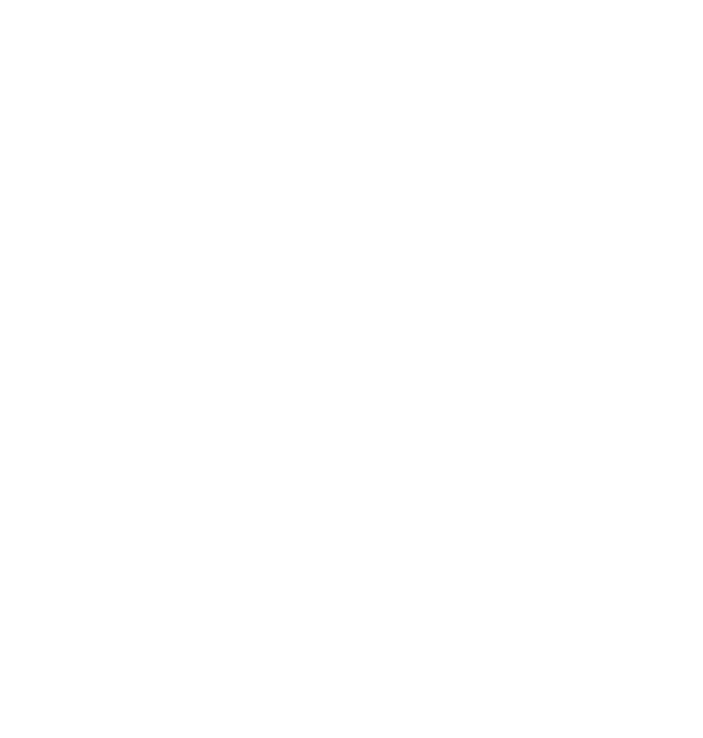
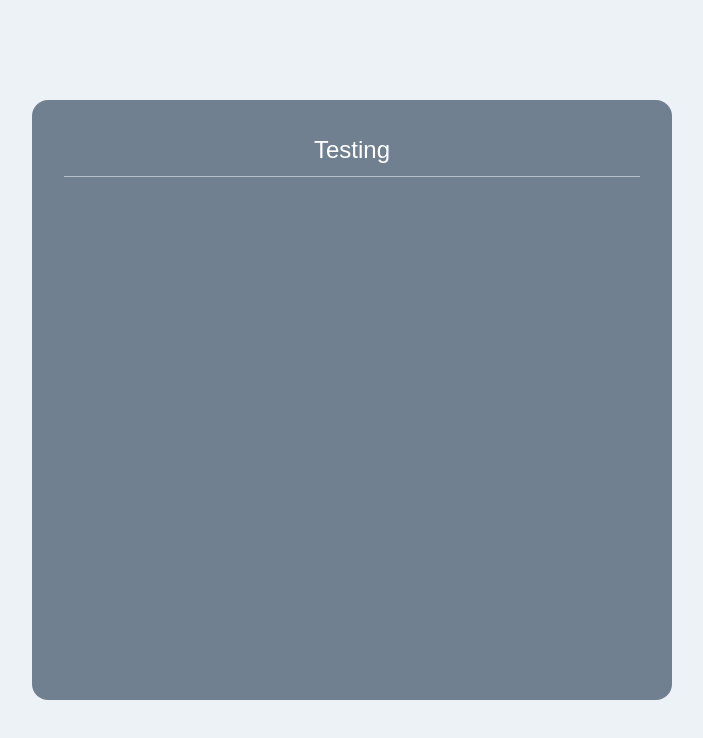
Before and after one commit to KennedyMungai/todo_frontend, a Next.js app: page / in a window 1280 px wide. Shown: the top 738 px of the page, without its empty margins (288-991 px from the left). Built offline with nearby package versions, Linux system fonts and the light colour scheme.

Commit message:
Wrote the basic markup for the TaskDisplay app

```diff
--- a/src/Components/TaskDisplay.tsx
+++ b/src/Components/TaskDisplay.tsx
@@ -1,10 +1,35 @@
+'use client'
 import { useAppSelector } from '@/Redux/hooks'
-import { Card, CardBody, Flex, Text } from '@chakra-ui/react'
+import { Card, CardBody, Flex, Text, Divider } from '@chakra-ui/react'
 
 const TaskDisplay = () => {
 	const { tasks } = useAppSelector((state) => state.tasks)
 
-	return <Flex backdropBlur={'lg'} bgColor={'slateblue'}></Flex>
+	return (
+		<Flex
+			bgColor={'gray.100'}
+			justify={'center'}
+			align={'center'}
+			height={'100vh'}
+			width={'100vw'}
+		>
+			<Flex
+				padding={'2rem'}
+				bgColor={'slategray'}
+				borderRadius={'1rem'}
+				width={'50%'}
+				height={'75%'}
+				align={'center'}
+				color={'white'}
+				direction={'column'}
+			>
+				<Text paddingBottom={'0.5rem'} fontSize={'1.5rem'}>
+					Testing
+				</Text>
+				<Divider />
+			</Flex>
+		</Flex>
+	)
 }
 
 export default TaskDisplay
```
